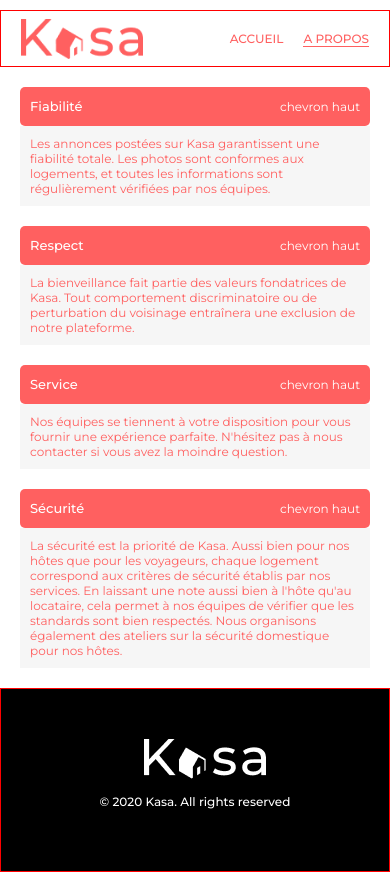
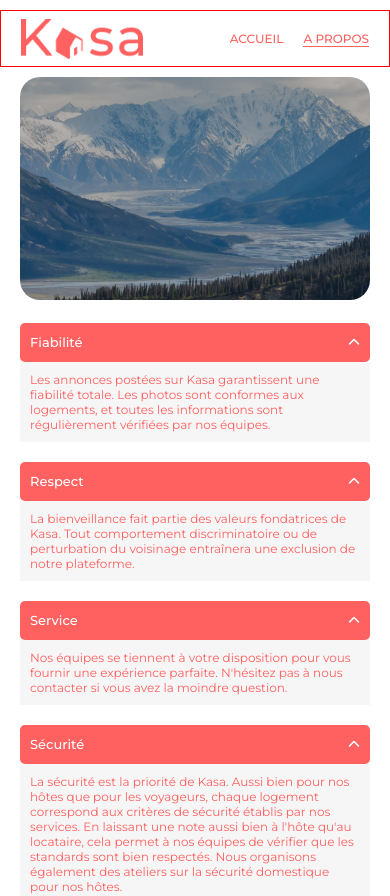
Before and after one commit to AurelieLescop/kasa, a React (Create React App) app: page /About in a window 390 px wide. Shown: the top 896 px of the page. Before the commit the page ends 872 px from the top, so only its background shows below. Built offline with nearby package versions, Linux system fonts and the light colour scheme.

Commit message:
mise en forme page about mobile

```diff
--- a/src/components/Collapse.js
+++ b/src/components/Collapse.js
@@ -31,7 +31,7 @@ function Collapse(props) {
 
             <div className="menu">
             <h2>{props.label}</h2>
-      <p onClick={display} className="menu__scrolling">{open? "chevron haut" : "chevron bas"}</p>
+      <p onClick={display} className="menu__scrolling">{open? <i class="fa-solid fa-chevron-up"></i> : <i class="fa-solid fa-chevron-up fa-rotate-180"></i>}</p>
       </div>
       {open && <div className="description">{props.children}</div>}
     </div>
--- a/src/css/about.scss
+++ b/src/css/about.scss
@@ -0,0 +1,19 @@
+.picture_img {
+    /* width : 200px; */
+    border-radius: 20px;
+    /* display: block; */
+    /* padding: 0 20px 0 20px; */
+
+    /* position: absolute; */
+    width: 100%;
+    /* max-width: 1400px; */
+    height: 223px;
+    object-fit: cover;
+    /* margin: auto; */
+    /* z-index: 0; */
+
+    // filter: brightness(0.65);
+
+
+
+}
--- a/src/css/collapse.scss
+++ b/src/css/collapse.scss
@@ -1,6 +1,6 @@
 .collapse {
     /* border: 1px solid blue; */
-    margin : 20px;
+    margin : 20px 0;
     /* background-color: black; */
 }
 
@@ -44,8 +44,12 @@
 // overflow: hidden;
 // transition: max-height 0.2s ease-out;
 
-overflow: hidden;
-transition: height 200ms;
+// overflow: hidden;
+// transition: height 200ms;
+
+// position : relative;
+// top: 1;
+border-radius: -5px;
 
 }
 
@@ -70,4 +74,5 @@ transition: height 200ms;
     justify-content: space-between;
     padding: 0 10px 0 10px;
     /* position: absolute; */
+    // position: relative;
 }
--- a/src/pages/About.js
+++ b/src/pages/About.js
@@ -1,49 +1,59 @@
 import Header from "../components/Header";
 import Footer from "../components/Footer";
 import Collapse from "../components/Collapse";
-
+import picture from "../IMG_about.png";
 
 function About() {
-
   return (
     <div className="About">
       <Header />
+      <main>
+        <img
+          src={picture}
+          className="picture_img"
+          alt="photographie de paysage"
+        />
+
         <article>
           <Collapse label="Fiabilité">
             <p>
-          Les annonces postées sur Kasa garantissent une fiabilité totale. Les
-          photos sont conformes aux logements, et toutes les informations sont
-          régulièrement vérifiées par nos équipes.
+              Les annonces postées sur Kasa garantissent une fiabilité totale.
+              Les photos sont conformes aux logements, et toutes les
+              informations sont régulièrement vérifiées par nos équipes.
             </p>
           </Collapse>
         </article>
         <article>
           <Collapse label="Respect">
             <p>
-          La bienveillance fait partie des valeurs fondatrices de Kasa.
-          Tout comportement discriminatoire ou de perturbation du voisinage entraînera une exclusion de notre plateforme.
+              La bienveillance fait partie des valeurs fondatrices de Kasa. Tout
+              comportement discriminatoire ou de perturbation du voisinage
+              entraînera une exclusion de notre plateforme.
             </p>
           </Collapse>
         </article>
         <article>
           <Collapse label="Service">
             <p>
-        Nos équipes se tiennent à votre disposition pour vous fournir une expérience parfaite.
-        N'hésitez pas à nous contacter si vous avez la moindre question.
+              Nos équipes se tiennent à votre disposition pour vous fournir une
+              expérience parfaite. N'hésitez pas à nous contacter si vous avez
+              la moindre question.
             </p>
           </Collapse>
-
         </article>
         <article>
           <Collapse label="Sécurité">
             <p>
-        La sécurité est la priorité de Kasa.
-        Aussi bien pour nos hôtes que pour les voyageurs, chaque logement correspond aux critères de sécurité établis par nos services.
-        En laissant une note aussi bien à l'hôte qu'au locataire, cela permet à nos équipes de vérifier que les standards sont bien respectés.
-        Nous organisons également des ateliers sur la sécurité domestique pour nos hôtes.
+              La sécurité est la priorité de Kasa. Aussi bien pour nos hôtes que
+              pour les voyageurs, chaque logement correspond aux critères de
+              sécurité établis par nos services. En laissant une note aussi bien
+              à l'hôte qu'au locataire, cela permet à nos équipes de vérifier
+              que les standards sont bien respectés. Nous organisons également
+              des ateliers sur la sécurité domestique pour nos hôtes.
             </p>
           </Collapse>
         </article>
+      </main>
       <Footer />
     </div>
   );
```
Also changed, not shown: src/IMG_about.png (added). Lines whose indentation alone changed are shown as unchanged.
